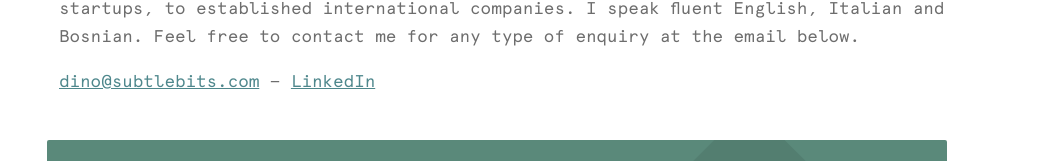
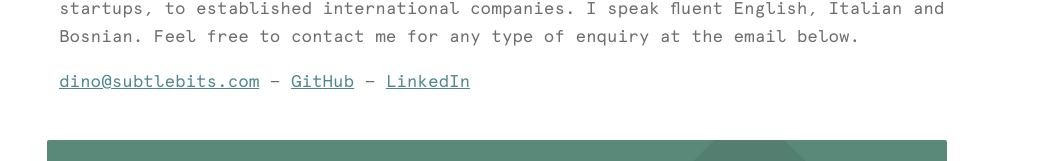
Before and after one commit to SDey96/www-subtlebits-com, a Next.js app: page / in a window 1280 px wide. Shown: the part 251-412 px from the top of the page, without its empty margins (133-1171 px from the left). Built offline with nearby package versions, Linux system fonts and the light colour scheme.

Commit message:
Add GitHub profile url

```diff
--- a/pages/index.js
+++ b/pages/index.js
@@ -26,6 +26,8 @@
       <SectionDescription>
         <a href="mailto:dino@subtlebits.com">
           dino@subtlebits.com
+        </a> &mdash; <a href="https://github.com/dinohamzic" rel="noopener noreferrer" target="_blank">
+          GitHub
         </a> &mdash; <a href="https://www.linkedin.com/in/dino-hamzi%C4%87-19812b102/" rel="noopener noreferrer" target="_blank">
           LinkedIn
         </a>
```
